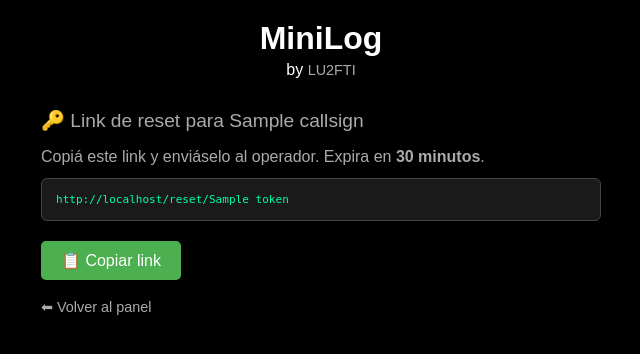
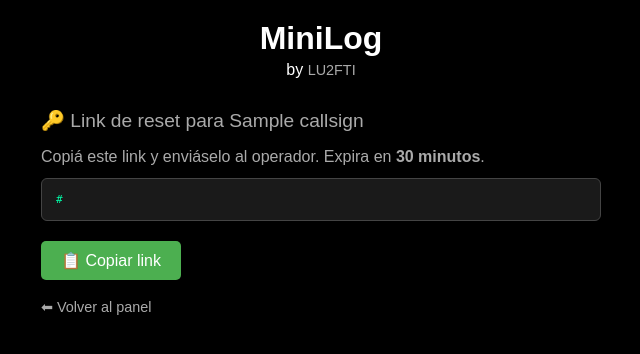
Before and after one commit to nicosistemas/minilogv4.1, a Flask app: template templates/admin/reset_link.html in a window 1280 px wide. Shown: the top 354 px of the page, without its empty margins (319-959 px from the left). Run offline with Flask 3, Linux system fonts and the light colour scheme; the template is opened without the code that fills it: most values are stand-ins (such as "Sample title", 1, 10 or a date in 2020); parts of the project's set-up code (start-up, migrations or seed data) failed here and were passed over.

Commit message:
Update reset_link.html

```diff
--- a/templates/admin/reset_link.html
+++ b/templates/admin/reset_link.html
@@ -8,7 +8,7 @@
 <div class="reset-box">
     <h2>🔑 Link de reset para {{ callsign }}</h2>
     <p style="color:#aaa;">Copiá este link y enviáselo al operador. Expira en <strong>30 minutos</strong>.</p>
-    <div class="token-url" id="token-url">{{ request.host_url }}reset/{{ token }}</div>
+    <div class="token-url" id="token-url">{{ reset_url }}</div>
     <button class="btn-green" onclick="copyLink()" style="margin-top:8px;">📋 Copiar link</button>
     <br><br>
     <a href="{{ url_for('admin.dashboard') }}" style="color:#aaa;font-size:0.9em;">⬅ Volver al panel</a>
```
